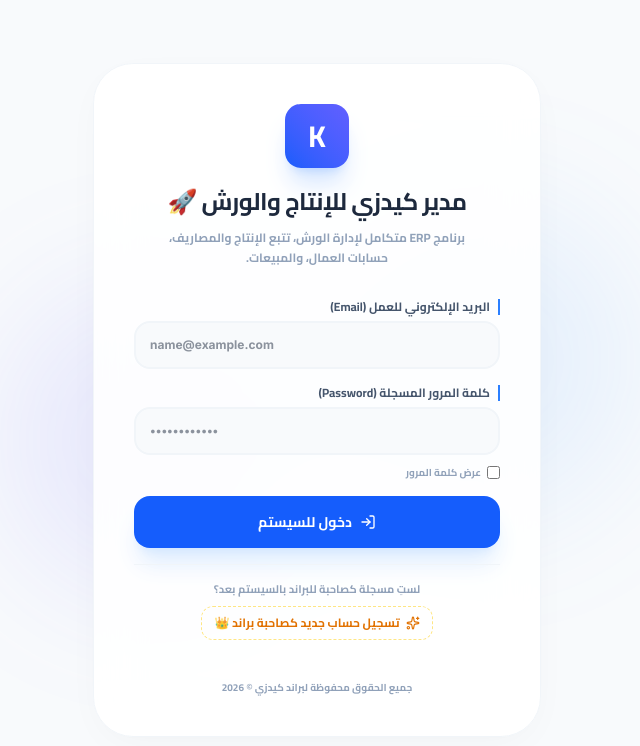
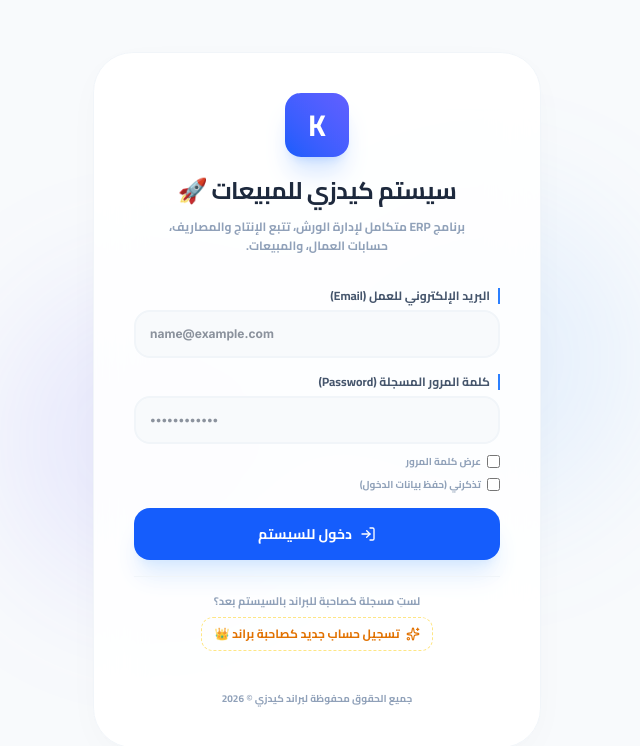
Before and after one commit to emy386/erp-system, a React (Vite) app: page /orders in a window 1280 px wide. Shown: the top 746 px of the page, without its empty margins (323-963 px from the left). Built offline with nearby package versions, Linux system fonts and the light colour scheme; no server answers; the database is empty.

Commit message:
Update app name to Kidzy Sales System and add remember me feature

```diff
--- a/index.html
+++ b/index.html
@@ -3,7 +3,7 @@
   <head>
     <meta charset="UTF-8" />
     <meta name="viewport" content="width=device-width, initial-scale=1.0" />
-    <title>My Google AI Studio App</title>
+    <title>سيستم كيدزي للمبيعات</title>
     <script>
       (function() {
         try {
--- a/package.json
+++ b/package.json
@@ -1,5 +1,5 @@
 {
-  "name": "react-example",
+  "name": "kidzy-sales-system",
   "private": true,
   "version": "0.0.0",
   "type": "module",
--- a/src/components/Login.tsx
+++ b/src/components/Login.tsx
@@ -3,7 +3,7 @@
  * SPDX-License-Identifier: Apache-2.0
  */
 
-import React, { useState } from 'react';
+import React, { useState, useEffect } from 'react';
 import { useApp } from '../context/AppContext';
 import { Mail, Lock, Phone, User as UserIcon, Sparkles, LogIn } from 'lucide-react';
 import { User } from '../types';
@@ -16,6 +16,7 @@ export const Login: React.FC = () => {
   // Login Form States
   const [email, setEmail] = useState("");
   const [password, setPassword] = useState("");
+  const [rememberMe, setRememberMe] = useState(false);
 
   // Register Form States
   const [regName, setRegName] = useState("");
@@ -29,6 +30,19 @@ export const Login: React.FC = () => {
   const [showPassword, setShowPassword] = useState(false);
 
   const hasSupabase = !!((import.meta as any).env.VITE_SUPABASE_URL && (import.meta as any).env.VITE_SUPABASE_ANON_KEY);
+
+  // Load saved credentials on mount
+  useEffect(() => {
+    const savedEmail = localStorage.getItem('kidzy_remember_email');
+    const savedPassword = localStorage.getItem('kidzy_remember_password');
+    const savedRemember = localStorage.getItem('kidzy_remember_me') === 'true';
+
+    if (savedEmail && savedPassword && savedRemember) {
+      setEmail(savedEmail);
+      setPassword(savedPassword);
+      setRememberMe(true);
+    }
+  }, []);
 
   const handleLoginSubmit = async (e: React.FormEvent) => {
     e.preventDefault();
@@ -48,6 +62,16 @@ export const Login: React.FC = () => {
           console.warn("Supabase Auth failed, checking local users database:", authError.message);
           const localMatch = users.find(u => u.email.toLowerCase() === email.toLowerCase() && u.password === password);
           if (localMatch) {
+            // Save credentials if remember me is checked
+            if (rememberMe) {
+              localStorage.setItem('kidzy_remember_email', email);
+              localStorage.setItem('kidzy_remember_password', password);
+              localStorage.setItem('kidzy_remember_me', 'true');
+            } else {
+              localStorage.removeItem('kidzy_remember_email');
+              localStorage.removeItem('kidzy_remember_password');
+              localStorage.removeItem('kidzy_remember_me');
+            }
             setCurrentUser(localMatch);
             setLoading(false);
             return;
@@ -81,6 +105,16 @@ export const Login: React.FC = () => {
             jobTitle: profile?.role === "owner" ? "صاحبة البراند والمشروع 👑" : "عضو فريق كيدزي ✨"
           };
 
+          // Save credentials if remember me is checked
+          if (rememberMe) {
+            localStorage.setItem('kidzy_remember_email', email);
+            localStorage.setItem('kidzy_remember_password', password);
+            localStorage.setItem('kidzy_remember_me', 'true');
+          } else {
+            localStorage.removeItem('kidzy_remember_email');
+            localStorage.removeItem('kidzy_remember_password');
+            localStorage.removeItem('kidzy_remember_me');
+          }
           setCurrentUser(mappedUser);
           setLoading(false);
           return;
@@ -96,6 +130,16 @@ export const Login: React.FC = () => {
     setTimeout(() => {
       const match = users.find(u => u.email.toLowerCase() === email.toLowerCase() && u.password === password);
       if (match) {
+        // Save credentials if remember me is checked
+        if (rememberMe) {
+          localStorage.setItem('kidzy_remember_email', email);
+          localStorage.setItem('kidzy_remember_password', password);
+          localStorage.setItem('kidzy_remember_me', 'true');
+        } else {
+          localStorage.removeItem('kidzy_remember_email');
+          localStorage.removeItem('kidzy_remember_password');
+          localStorage.removeItem('kidzy_remember_me');
+        }
         setCurrentUser(match);
       } else {
         setError("عفواً، البريد الإلكتروني أو كلمة المرور غير صحيحة. يرجى مراجعتها والمحاولة مرة أخرى.");
@@ -214,7 +258,7 @@ export const Login: React.FC = () => {
             K
           </div>
           <div>
-            <h2 className="text-2xl font-black text-slate-800 tracking-tight leading-normal">مدير كيدزي للإنتاج والورش 🚀</h2>
+            <h2 className="text-2xl font-black text-slate-800 tracking-tight leading-normal">سيستم كيدزي للمبيعات 🚀</h2>
             <p className="mt-2 text-xs text-slate-400 font-bold max-w-xs mx-auto leading-relaxed">
               {isRegister
                 ? "ابدئي مشروعكِ الآن وسجلي كصاحبة للبراند لمتابعة الأوردرات والتصنيع والأرباح ✨"
@@ -365,7 +409,7 @@ export const Login: React.FC = () => {
                 value={password}
                 onChange={e => setPassword(e.target.value)}
               />
-              <div className="flex justify-start pt-1">
+              <div className="flex justify-start pt-1 flex-col gap-2">
                 <label className="flex items-center gap-1.5 text-[10px] font-black text-slate-400 select-none cursor-pointer">
                   <input
                     type="checkbox"
@@ -374,6 +418,15 @@ export const Login: React.FC = () => {
                     className="rounded-sm accent-blue-600"
                   />
                   <span>عرض كلمة المرور</span>
+                </label>
+                <label className="flex items-center gap-1.5 text-[10px] font-black text-slate-400 select-none cursor-pointer">
+                  <input
+                    type="checkbox"
+                    checked={rememberMe}
+                    onChange={() => setRememberMe(!rememberMe)}
+                    className="rounded-sm accent-blue-600"
+                  />
+                  <span>تذكرني (حفظ بيانات الدخول)</span>
                 </label>
               </div>
             </div>
```
